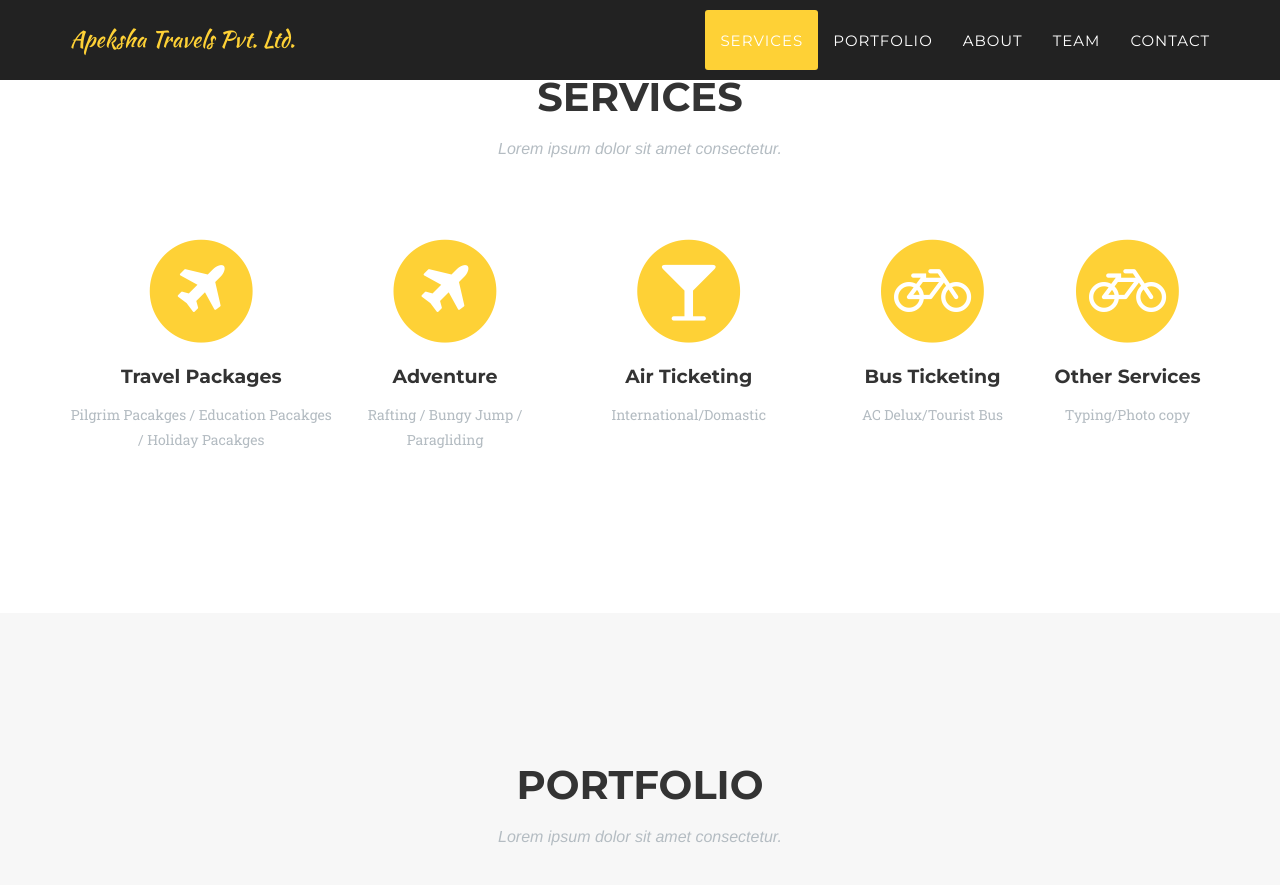
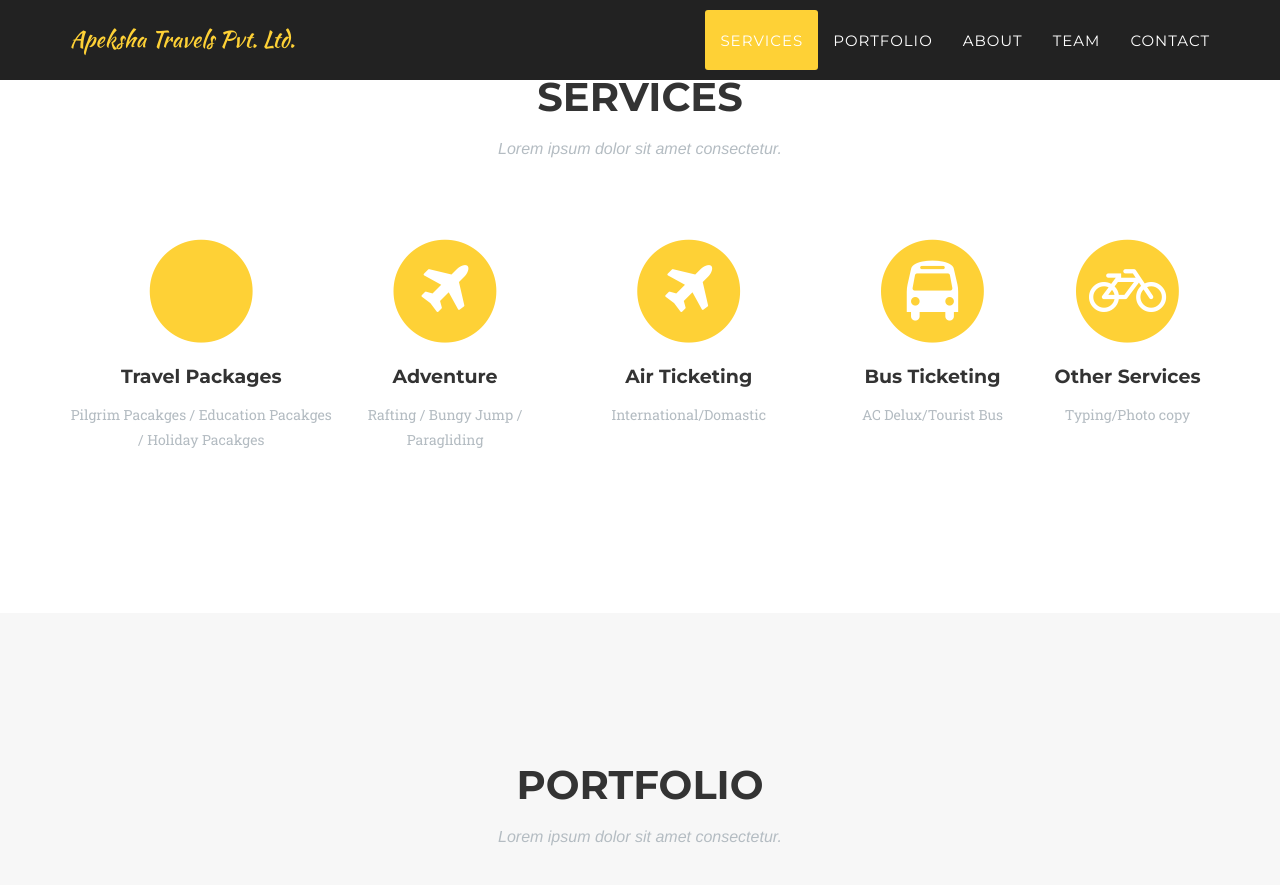
Before and after one commit to gauravmanandhar/apekshatravels.com.np, a Jekyll site: the page built from index.html, in a window 1280 px wide and 900 px high, scrolled down 833 px. Shown: the top 885 px of the window. Built offline with Jekyll 4.4.1, drawn with Linux system fonts in a browser that asks for light colours; some web fonts are replaced.

Commit message:
Update services.html

```diff
--- a/_includes/services.html
+++ b/_includes/services.html
@@ -11,7 +11,7 @@
                 <div class="col-md-3">
                     <span class="fa-stack fa-4x">
                         <i class="fa fa-circle fa-stack-2x text-primary"></i>
-                        <i class="fa fa-plane fa-stack-1x fa-inverse"></i>
+                        <i class="fa fa-hiker fa-stack-1x fa-inverse"></i>
                     </span>
                     <h4 class="service-heading">Travel Packages</h4>
                     <p class="text-muted">Pilgrim Pacakges / Education Pacakges / Holiday Pacakges</p>
@@ -27,7 +27,7 @@
                 <div class="col-md-3">
                     <span class="fa-stack fa-4x">
                         <i class="fa fa-circle fa-stack-2x text-primary"></i>
-                        <i class="fa fa-glass fa-stack-1x fa-inverse"></i>
+                        <i class="fa fa-plane fa-stack-1x fa-inverse"></i>
                     </span>
                     <h4 class="service-heading">Air Ticketing</h4>
                     <p class="text-muted">International/Domastic</p>
@@ -35,7 +35,7 @@
                 <div class="col-md-2">
                     <span class="fa-stack fa-4x">
                         <i class="fa fa-circle fa-stack-2x text-primary"></i>
-                        <i class="fa fa-bicycle fa-stack-1x fa-inverse"></i>
+                        <i class="fa fa-bus fa-stack-1x fa-inverse"></i>
                     </span>
                     <h4 class="service-heading">Bus Ticketing</h4>
                     <p class="text-muted">AC Delux/Tourist Bus</p>
```
